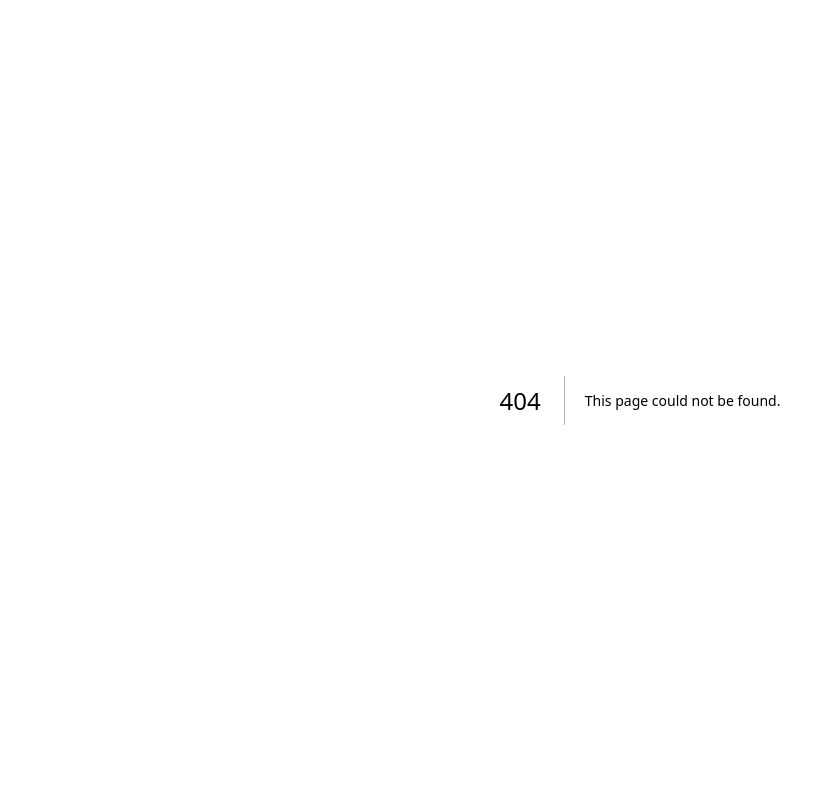
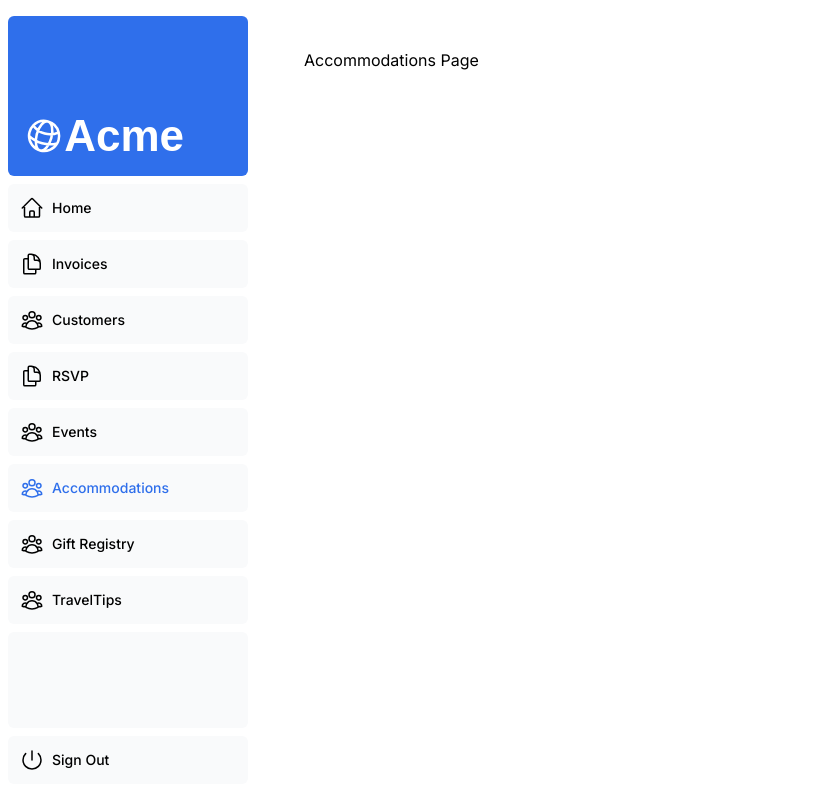
Before and after one commit to AvaniPai/nextjs-tutorial, a Next.js app: page /dashboard/accommodations in a window 1280 px wide. Before the commit this address had no page. Shown: the whole page, without its empty margins (0-835 px from the left). Built offline with nearby package versions, Linux system fonts and the light colour scheme; a web font is replaced by a local one.

Commit message:
add accomodations

```diff
--- /dev/null
+++ b/app/dashboard/accommodations/page.tsx
@@ -0,0 +1,3 @@
+export default function Page() {
+    return <p>Accommodations Page</p>;
+}
```
Also changed, not shown: 1 other file (tests, documents, lock files or other folders).
